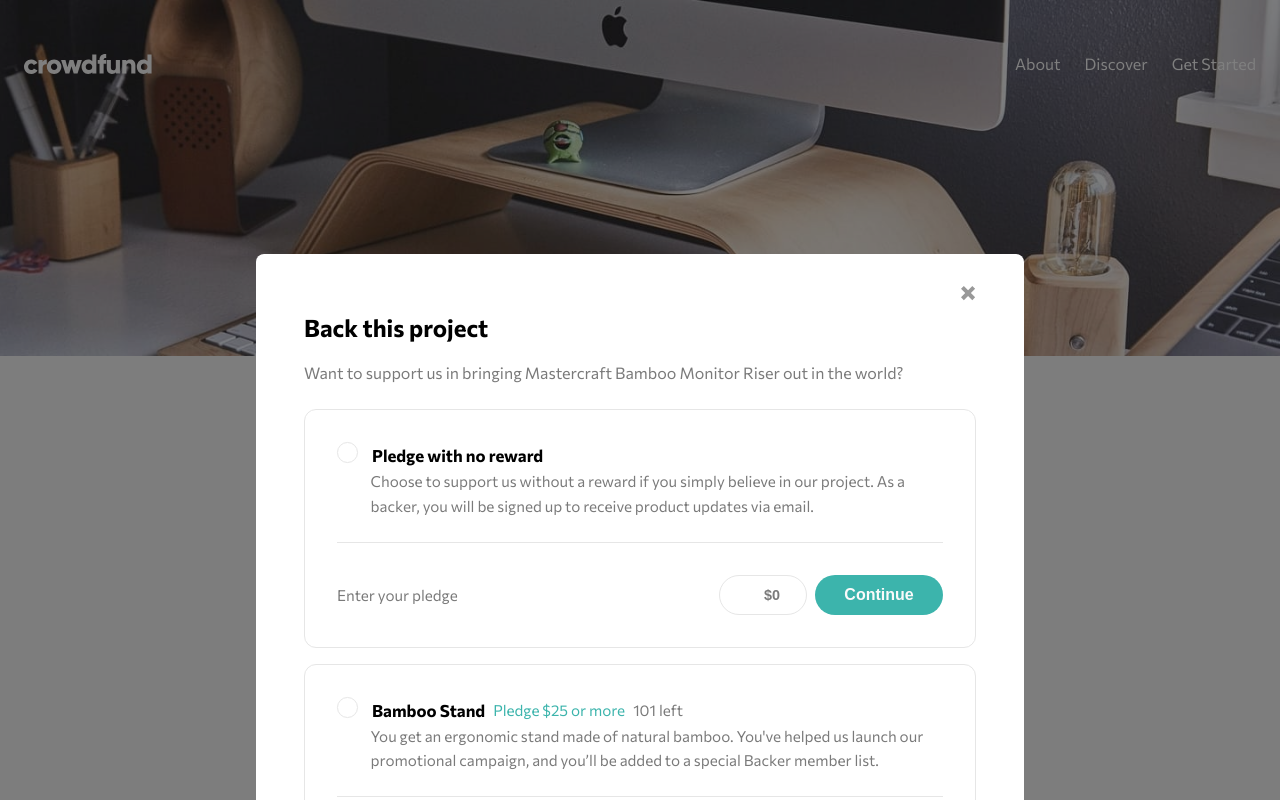
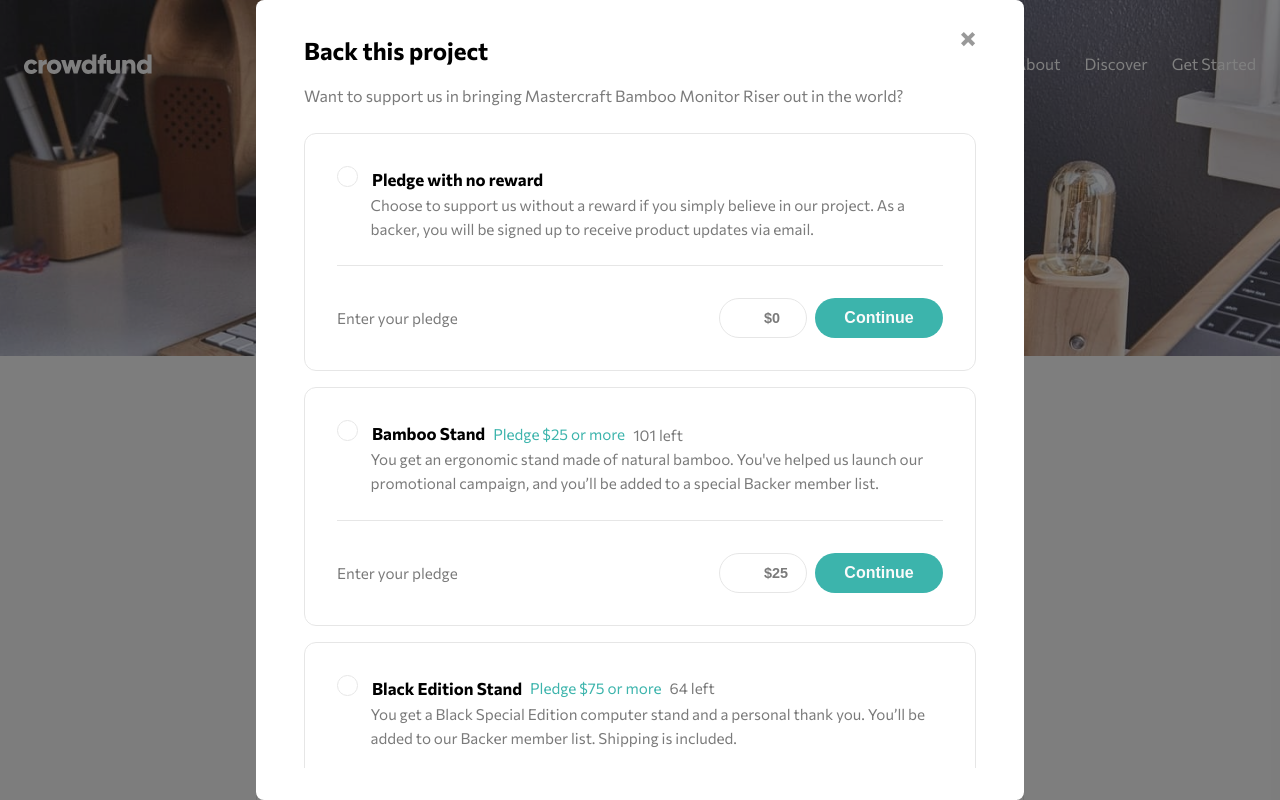
Before and after one commit to tabascum/crowdfunding-product-page, a Vue app: page / in a window 1280 px wide. Both pictures are taken after a click on the button "Back this project". Shown: the top 800 px of the page. Built offline with nearby package versions, Linux system fonts and the light colour scheme.

Commit message:
Fix modals conditional rendering

```diff
--- a/src/components/MainSectionComponent.vue
+++ b/src/components/MainSectionComponent.vue
@@ -3,6 +3,7 @@
 import HeadToggleComponent from './HeadToggleComponent.vue'
 import NumbersComponent from './NumbersComponent.vue'
 import ModalComponent from './ModalComponent.vue'
+import SucessModal from './SucessModal.vue'
 
 import { useModalToggle } from '../stores/modalToggle'
 
@@ -15,7 +16,10 @@
     <NumbersComponent />
     <AboutComponent />
     <Teleport to="body">
-      <ModalComponent v-if="modalToggle.isModalOpen" />
+      <ModalComponent v-if="modalToggle.isModalOpen" @close="modalToggle.closeModal" />
+    </Teleport>
+    <Teleport to="body">
+      <SucessModal v-if="modalToggle.isSucessModalOpen" @close="modalToggle.closeSucessModal" />
     </Teleport>
   </section>
 </template>
--- a/src/components/ModalComponent.vue
+++ b/src/components/ModalComponent.vue
@@ -1,17 +1,9 @@
 <script setup>
-import { useModalToggle } from '../stores/modalToggle'
 import MainBtnComponent from './MainBtnComponent.vue'
 
+import { useModalToggle } from '../stores/modalToggle'
+
 const modalToggle = useModalToggle()
-
-const closeModal = () => {
-  modalToggle.closeModal()
-}
-
-import { ref } from 'vue'
-import SucessModal from './SucessModal.vue'
-
-const showChildModal = ref(false)
 </script>
 
 <template>
@@ -19,7 +11,7 @@
     <div class="modal-bg">
       <div class="modal-content" ref="modal">
         <svg
-          @click="closeModal()"
+          @click="modalToggle.closeModal()"
           class="close-btn"
           width="15"
           height="15"
@@ -54,7 +46,7 @@
               <p for="text">Enter your pledge</p>
               <div>
                 <input type="text" name="text" id="" value="$0" />
-                <MainBtnComponent @click="showChildModal = true" class="btn-continue"
+                <MainBtnComponent @click="modalToggle.openSucessModal" class="btn-continue"
                   >Continue</MainBtnComponent
                 >
               </div>
@@ -80,9 +72,7 @@
               <p for="text">Enter your pledge</p>
               <div>
                 <input type="text" name="text" id="" value="$25" />
-                <MainBtnComponent @click="showChildModal = true" class="btn-continue"
-                  >Continue</MainBtnComponent
-                >
+                <MainBtnComponent class="btn-continue">Continue</MainBtnComponent>
               </div>
             </div>
           </div>
@@ -106,9 +96,7 @@
               <p for="text">Enter your pledge</p>
               <div>
                 <input type="text" name="text" id="" value="$75" />
-                <MainBtnComponent @click="showChildModal = true" class="btn-continue"
-                  >Continue</MainBtnComponent
-                >
+                <MainBtnComponent class="btn-continue">Continue</MainBtnComponent>
               </div>
             </div>
           </div>
@@ -131,13 +119,12 @@
       </div>
     </div>
   </Transition>
-  <SucessModal v-if="showChildModal" />
 </template>
 
 <style scoped>
 .modal-enter-active,
 .modal-leave-active {
-  transition: opacity 0.4s linear;
+  transition: opacity 0.6s linear;
 }
 
 .modal-enter,
@@ -145,15 +132,11 @@
   opacity: 0;
 }
 .modal-bg {
-  position: absolute;
-  top: 0;
-  left: 0;
-  width: 100%;
-  height: 200vh;
+  display: flex;
+  justify-content: center;
+  position: fixed;
+  inset: 0;
   background-color: rgba(0, 0, 0, 0.5);
-  display: flex;
-  align-items: center;
-  justify-content: center;
 }
 
 .modal-content {
@@ -164,9 +147,6 @@
   border-radius: 0.5rem;
   display: flex;
   flex-direction: column;
-  overflow-y: scroll;
-  scrollbar-width: none;
-  -ms-overflow-style: none;
   gap: 0.5rem;
 }
 
@@ -175,17 +155,18 @@
   background-color: transparent;
 }
 ::-webkit-scrollbar {
-  width: 3px !important;
-  background-color: transparent;
+  width: 0.1rem !important;
+  background-color: var(--light);
 }
 ::-webkit-scrollbar-thumb {
-  background-color: transparent;
+  background-color: var(--moderate-cyan);
 }
 
 .close-btn {
   color: var(--black);
   cursor: pointer;
   align-self: flex-end;
+  position: fixed;
 }
 
 .modal-header {
@@ -199,9 +180,14 @@
   margin-block-end: 0.8rem;
 }
 
+.value {
+  align-self: flex-end;
+}
+
 .modal-content-inner {
   display: flex;
   flex-direction: column;
+  overflow-y: auto;
   gap: 1rem;
 }
 
--- a/src/components/SucessModal.vue
+++ b/src/components/SucessModal.vue
@@ -2,14 +2,11 @@
 import MainBtnComponent from './MainBtnComponent.vue'
 import { useModalToggle } from '../stores/modalToggle'
 
-const sucessModal = useModalToggle()
-
-const closeSucessModal = () => {
-  sucessModal.closeModal()
-}
+const modalToggle = useModalToggle()
 </script>
 
 <template>
+  <Transition>
     <div class="modal-sucess-bg">
       <div class="modal-sucess-content">
         <picture>
@@ -17,31 +14,33 @@
         </picture>
         <h2 class="modal-header">Thanks for your support!</h2>
         <p>
-        Your pledge brings us one step closer to sharing Mastercraft Bamboo Monitor Riser worldwide.
-        You will get an email once our campaign is completed.
+          Your pledge brings us one step closer to sharing Mastercraft Bamboo Monitor Riser
+          worldwide. You will get an email once our campaign is completed.
         </p>
-      <MainBtnComponent @click="closeSucessModal()" class="sucess-close-btn"
+        <MainBtnComponent @click="modalToggle.closeSucessModal()" class="sucess-close-btn"
           >Got it!</MainBtnComponent
         >
       </div>
     </div>
+  </Transition>
 </template>
 
 <style scoped>
 .modal-sucess-bg {
-  position: absolute;
+  /*   position: absolute;
   top: 0;
   left: 0;
   width: 100%;
-  min-height: 100%;
+  min-height: 100%; */
   background-color: rgba(0, 0, 0, 0.5);
   display: flex;
   align-items: center;
   justify-content: center;
+  position: fixed;
+  inset: 0;
 }
 
 .modal-sucess-content {
-  height: 100%;
   width: min(100%, 33vw);
   background-color: var(--white);
   color: var(--dark-gray);
--- a/src/stores/modalToggle.js
+++ b/src/stores/modalToggle.js
@@ -2,15 +2,24 @@
 
 export const useModalToggle = defineStore('modalAcess', {
   state: () => ({
-    isModalOpen: false
+    isModalOpen: false,
+    isSucessModalOpen: false
   }),
   actions: {
     openModal() {
       this.isModalOpen = true
+      this.isSucessModalOpen = false
+    },
+    closeModal() {
+      this.isModalOpen = false
     },
 
-    closeModal() {
+    openSucessModal() {
+      this.isSucessModalOpen = true
       this.isModalOpen = false
+    },
+    closeSucessModal() {
+      this.isSucessModalOpen = false
     }
   }
 })
```
Lines whose indentation alone changed are shown as unchanged.
